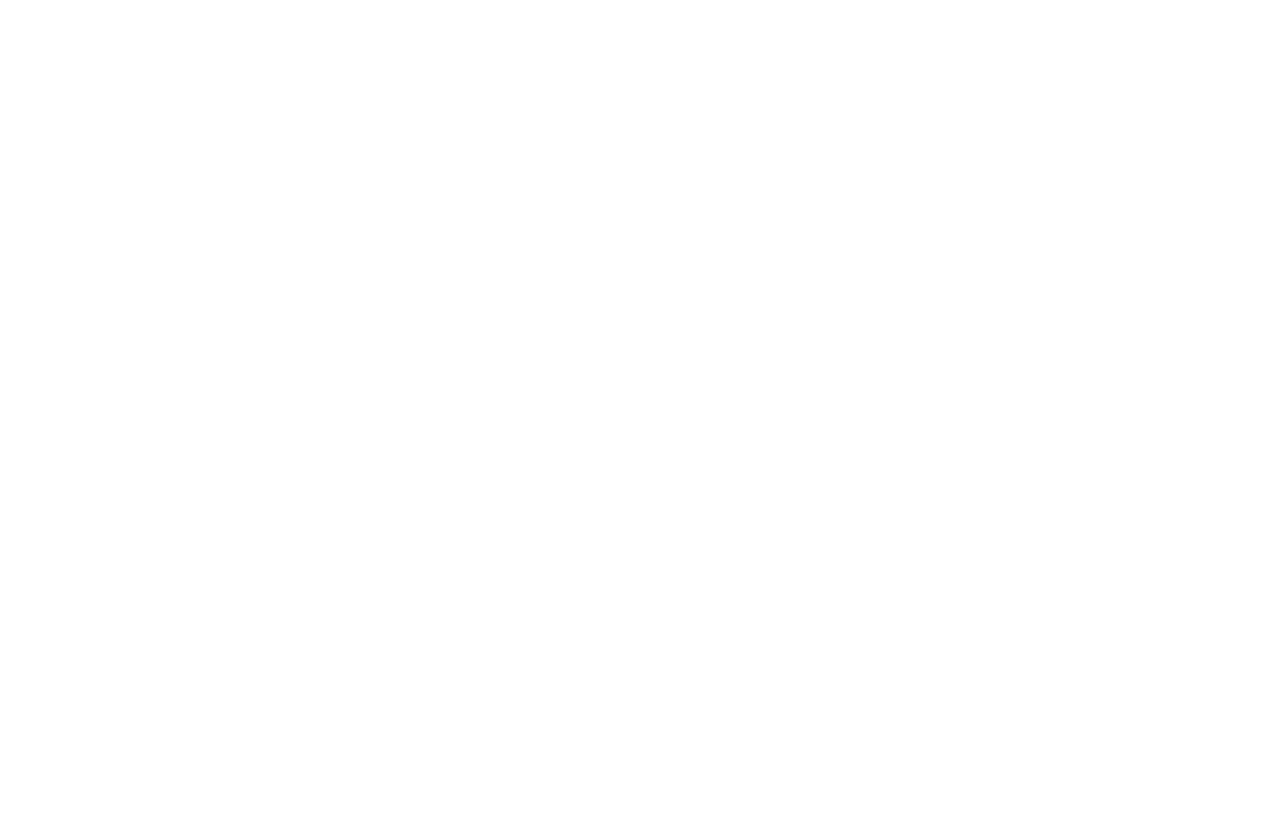
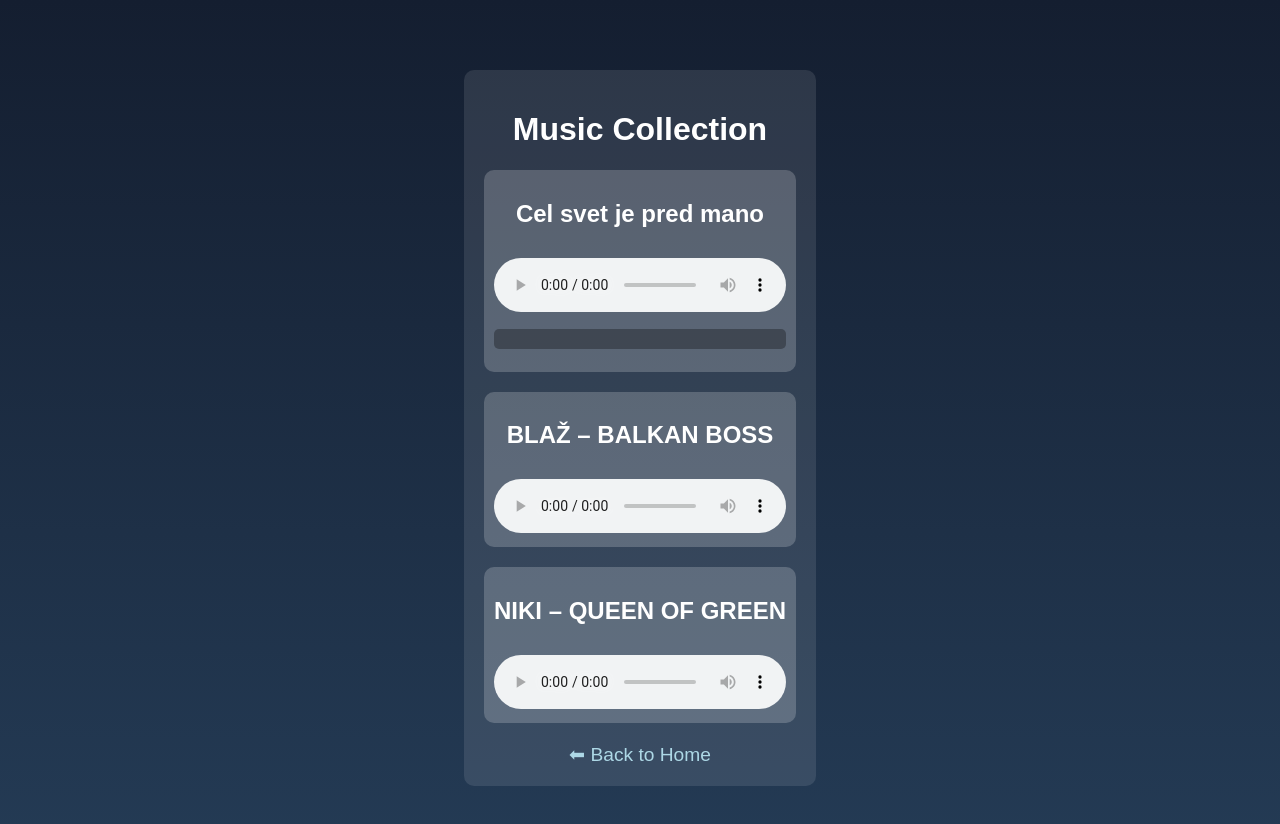
Before and after one commit to hulln/ludvik, a plain HTML site: page music/index.html in a window 1280 px wide. Before the commit the page ends 800 px from the top, so only its background shows below. Drawn offline with Linux system fonts and the light colour scheme.

Commit message:
Add music files

```diff
--- a/music/index.html
+++ b/music/index.html
@@ -0,0 +1,98 @@
+<!DOCTYPE html>
+<html lang="en">
+<head>
+    <meta charset="UTF-8">
+    <meta name="viewport" content="width=device-width, initial-scale=1.0">
+    <title>Music Collection</title>
+    <style>
+        body {
+            font-family: Arial, sans-serif;
+            background: linear-gradient(to bottom, #141e30, #243b55);
+            color: white;
+            text-align: center;
+            padding: 20px;
+            height: 100vh;
+            display: flex;
+            flex-direction: column;
+            justify-content: center;
+            align-items: center;
+        }
+        .container {
+            max-width: 800px;
+            margin: auto;
+            background: rgba(255, 255, 255, 0.1);
+            padding: 20px;
+            border-radius: 10px;
+        }
+        .song {
+            margin: 20px 0;
+            padding: 10px;
+            background: rgba(255, 255, 255, 0.2);
+            border-radius: 10px;
+        }
+        audio {
+            width: 100%;
+            margin-top: 10px;
+        }
+        pre {
+            background: rgba(0, 0, 0, 0.3);
+            padding: 10px;
+            border-radius: 5px;
+            white-space: pre-wrap;
+        }
+        a {
+            color: lightblue;
+            text-decoration: none;
+            font-size: 1.2rem;
+        }
+        a:hover {
+            text-decoration: underline;
+        }
+    </style>
+</head>
+<body>
+    <div class="container">
+        <h1>Music Collection</h1>
+
+        <div class="song">
+            <h2>Cel svet je pred mano</h2>
+            <audio controls>
+                <source src="music/Cel svet je pred mano.mp3" type="audio/mpeg">
+                Your browser does not support the audio element.
+            </audio>
+            <pre id="lyrics-cel-svet">Loading lyrics...</pre>
+        </div>
+
+        <div class="song">
+            <h2>BLAŽ – BALKAN BOSS</h2>
+            <audio controls>
+                <source src="music/BLAŽ – BALKAN BOSS.mp3" type="audio/mpeg">
+                Your browser does not support the audio element.
+            </audio>
+        </div>
+
+        <div class="song">
+            <h2>NIKI – QUEEN OF GREEN</h2>
+            <audio controls>
+                <source src="music/NIKI – QUEEN OF GREEN.mp3" type="audio/mpeg">
+                Your browser does not support the audio element.
+            </audio>
+        </div>
+
+        <a href="../index.html">⬅ Back to Home</a>
+    </div>
+    <script>
+        async function loadLyrics(songId, filePath) {
+            try {
+                const response = await fetch(filePath);
+                const text = await response.text();
+                document.getElementById(songId).textContent = text;
+            } catch (error) {
+                document.getElementById(songId).textContent = "Lyrics not available.";
+            }
+        }
+
+        loadLyrics("lyrics-cel-svet", "lyrics/cel_svet.txt");
+    </script>
+</body>
+</html>
```
Also changed, not shown: index.html (+1 -23 lines), music/lyrics/cel_svet.txt (added), 7 other files.
